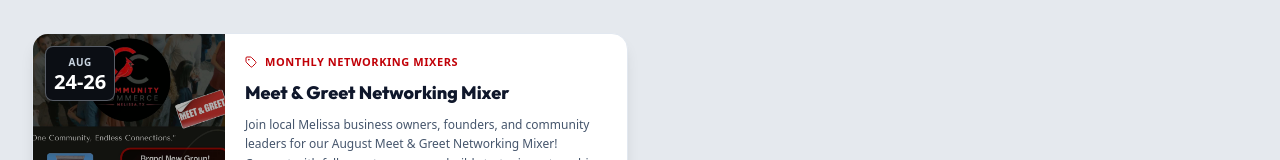
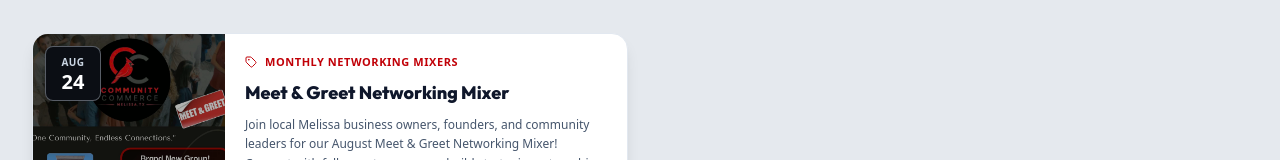
Before and after one commit to brettz6771/community-commerce-melissa, a Next.js app: page /events in a window 1280 px wide. Shown: the part 491-651 px from the top of the page. Built offline with nearby package versions, Linux system fonts and the light colour scheme; a web font is replaced by a local one.

Commit message:
Update event date badge to Aug 24 single day event

```diff
--- a/src/data/mockData.ts
+++ b/src/data/mockData.ts
@@ -83,7 +83,7 @@ export const MOCK_EVENTS: EventItem[] = [
     title: "Meet & Greet Networking Mixer",
     date: "2026-08-24",
     month: "AUG",
-    day: "24-26",
+    day: "24",
     time: "6:00 PM - 8:00 PM",
     location: "Red Feather Golf & Social, Melissa TX",
     category: "Monthly Networking Mixers",
```
